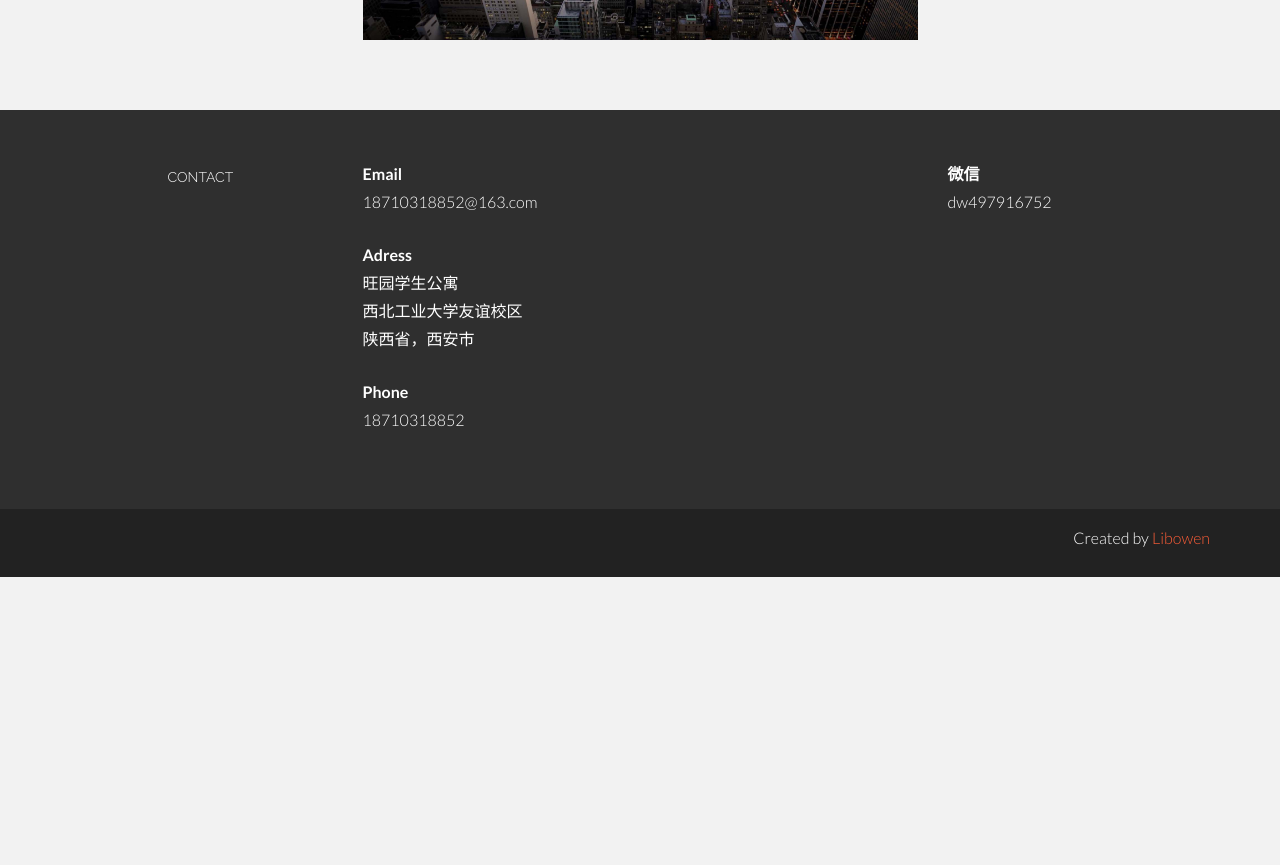
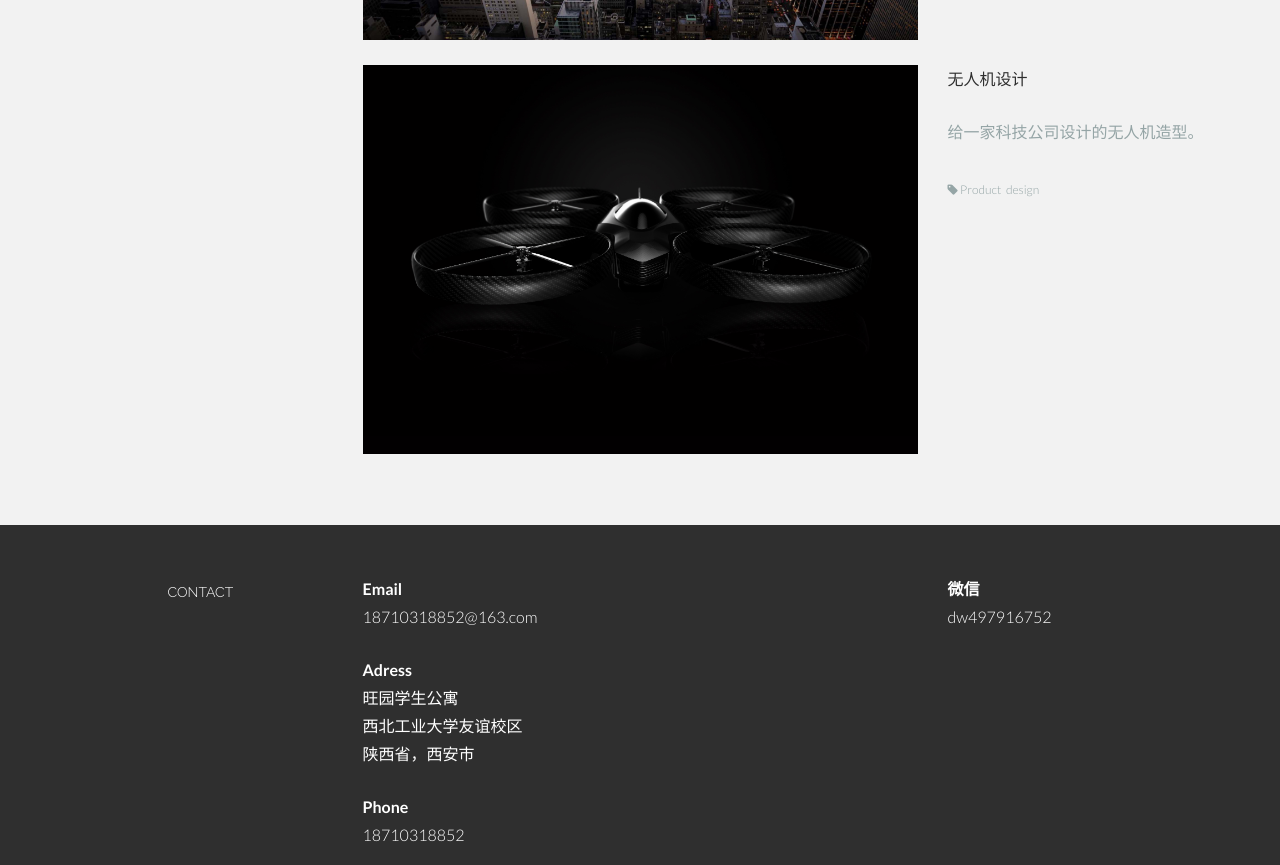
Before and after one commit to libowen8188/libowen8188.github.io, a plain HTML site: page index.html in a window 1280 px wide. Shown: the part 3357-4222 px from the top of the page. Before the commit the page ends 3934 px from the top, so only its background shows below. Drawn offline with Linux system fonts and the light colour scheme.

Commit message:
airplane
111

```diff
--- a/index.html
+++ b/index.html
@@ -347,6 +347,18 @@
 					</p>
 				</div>
 
+				<div class="col-lg-6 col-lg-offset-3">
+					<p><img class="img-responsive" src="assets/img/port04.jpg" alt=""></p>
+				</div>
+				<div class="col-lg-3">
+						<p>无人机设计</p>
+					<p>
+					  <more>给一家科技公司设计的无人机造型。<br/><br/>
+						<sm><em class="icon-tag"></em> Product &nbsp;design</sm>
+					</more>
+					</p>
+				</div>
+
 		</div><!--/.row -->
 		<br>
 		<br>
```
Also changed, not shown: assets/img/port04.jpg (added).
